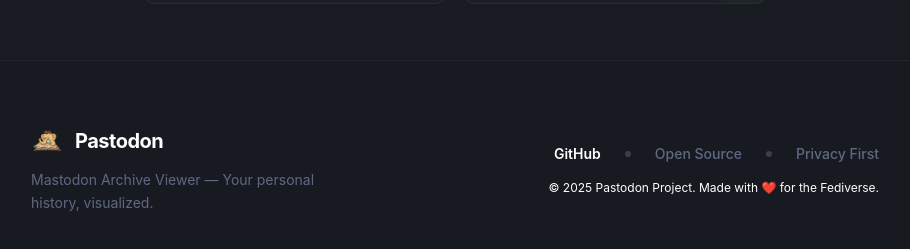
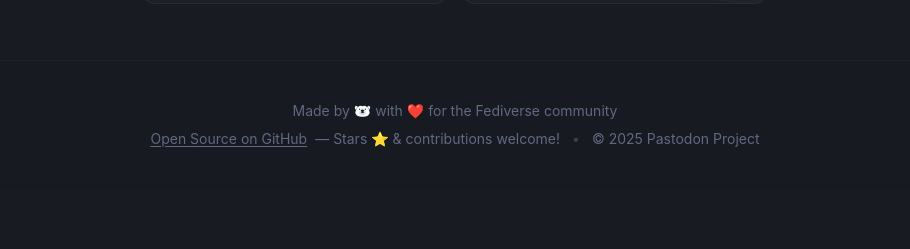
Before and after one commit to Gnblink0/MastodonArchiveProject, a React (Vite) app in the folder mastodon-viewer/: page / in a window 1280 px wide. Shown: the part 1188-1437 px from the top of the page, without its empty margins (185-1095 px from the left). After the commit the page ends 1377 px from the top, so only its background shows below. Built offline with nearby package versions, Linux system fonts and the light colour scheme.

Commit message:
update footer

```diff
--- a/mastodon-viewer/src/App.tsx
+++ b/mastodon-viewer/src/App.tsx
@@ -221,31 +221,17 @@
             />
          </div>
 
-         <footer className="relative z-30 w-full py-16 border-t border-mastodon-border/30 bg-mastodon-bg/50 backdrop-blur-md mt-12">
-            <div className="max-w-4xl mx-auto px-6 flex flex-col md:flex-row justify-between items-center gap-8">
-               <div className="flex flex-col items-center md:items-start">
-                  <div className="flex items-center gap-3 mb-3">
-                     <img src={headerLogo} alt="" className="w-8 h-8 object-contain" />
-                     <span className="text-xl font-bold text-white tracking-tight">Pastodon</span>
-                  </div>
-                  <p className="text-sm text-mastodon-text-secondary max-w-xs text-center md:text-left leading-relaxed">
-                     {t('common.archive_viewer')} — Your personal history, visualized.
-                  </p>
-               </div>
-
-               <div className="flex flex-col items-center md:items-end gap-4">
-                  <div className="flex items-center gap-6 text-sm font-semibold text-mastodon-text-primary">
-                     <a href="https://github.com/Gnblink0/Pastodon" target="_blank" rel="noopener noreferrer" className="hover:text-mastodon-primary transition-colors">
-                        GitHub
-                     </a>
-                     <span className="w-1.5 h-1.5 rounded-full bg-mastodon-border" />
-                     <span className="text-mastodon-text-secondary font-medium">Open Source</span>
-                     <span className="w-1.5 h-1.5 rounded-full bg-mastodon-border" />
-                     <span className="text-mastodon-text-secondary font-medium">Privacy First</span>
-                  </div>
-                  <div className="text-xs text-mastodon-text-tertiary text-center md:text-right space-y-1">
-                     <p>© {new Date().getFullYear()} Pastodon Project. Made with ❤️ for the Fediverse.</p>
-                  </div>
+         {/* Footer */}
+         <footer className="relative z-30 w-full py-10 border-t border-mastodon-border/20 bg-mastodon-bg/50 backdrop-blur-sm mt-12">
+            <div className="max-w-4xl mx-auto px-4 text-center space-y-2 text-sm text-mastodon-text-secondary">
+               <p>Made by 🐻‍❄️ with ❤️ for the Fediverse community</p>
+               <div className="flex flex-wrap justify-center items-center gap-x-2 gap-y-1 text-mastodon-text-tertiary">
+                  <a href="https://github.com/Gnblink0/MastodonArchiveProject" target="_blank" rel="noopener noreferrer" className="text-mastodon-text-secondary hover:text-mastodon-primary transition-colors underline underline-offset-2">
+                    Open Source on GitHub
+                  </a>
+                  <span>— Stars ⭐ & contributions welcome!</span>
+                  <span className="hidden sm:inline mx-1 text-mastodon-border">•</span>
+                  <span>© {new Date().getFullYear()} Pastodon Project</span>
                </div>
             </div>
          </footer>
```
